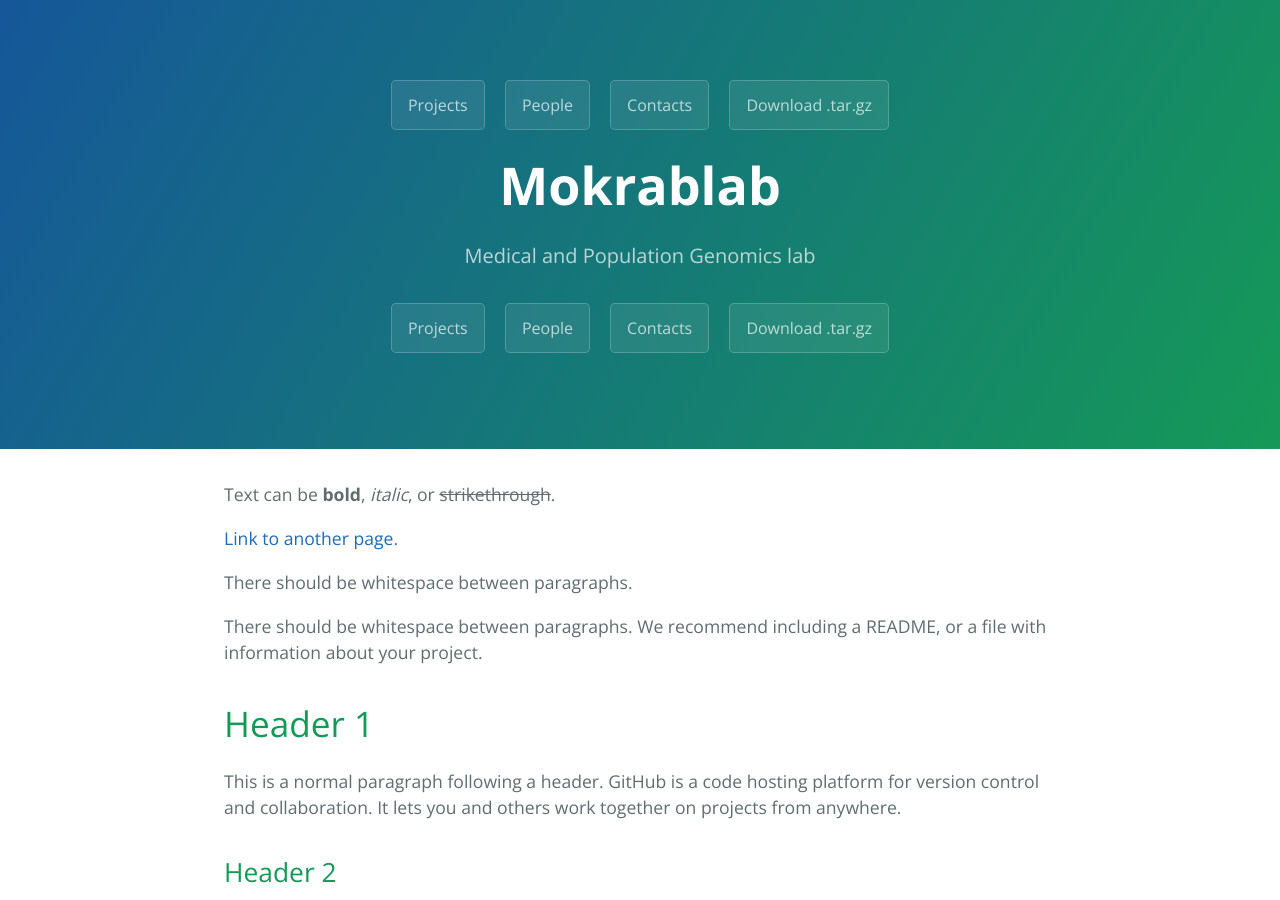
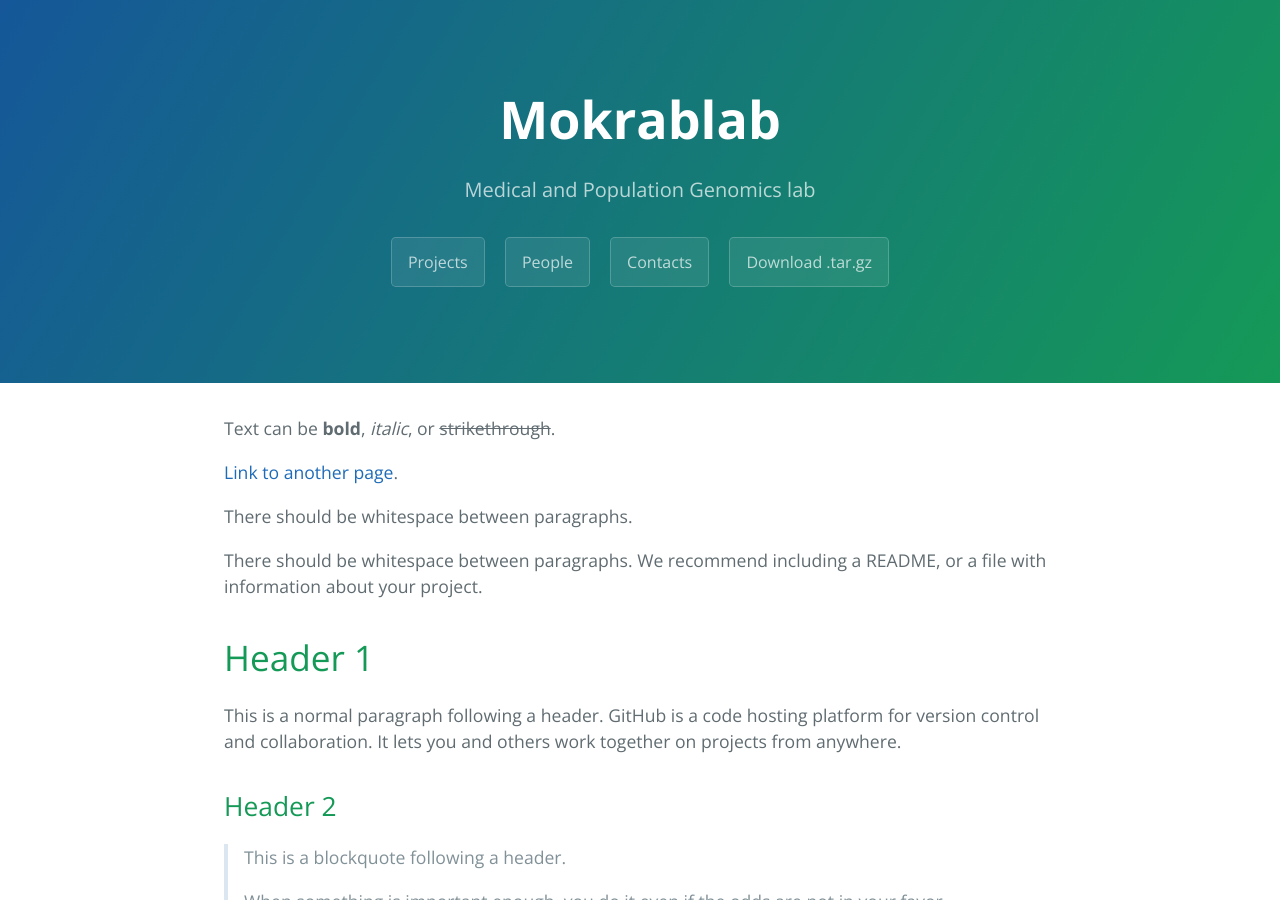
Before and after one commit to rfarhad/rfarhad.github.io, a Jekyll site: the page built from index.md, in a window 1280 px wide and 900 px high. Built offline with Jekyll 4.4.1, drawn with Linux system fonts in a browser that asks for light colours.

Commit message:
navigation edits

```diff
--- a/_layouts/default.html
+++ b/_layouts/default.html
@@ -7,7 +7,7 @@
     <link rel="preconnect" href="https://fonts.gstatic.com">
     <link rel="preload" href="https://fonts.googleapis.com/css?family=Open+Sans:400,700&display=swap" as="style" type="text/css" crossorigin>
     <meta name="viewport" content="width=device-width, initial-scale=1">
-    <meta name="theme-color" content="#157878">
+    <meta name="theme-color" content="#162626">
     <meta name="apple-mobile-web-app-status-bar-style" content="black-translucent">
     <link rel="stylesheet" href="{{ '/assets/css/style.css?v=' | append: site.github.build_revision | relative_url }}">
     {% include head-custom.html %}
@@ -16,11 +16,6 @@
     <a id="skip-to-content" href="#content">Skip to the content.</a>
 
     <header class="page-header" role="banner">
-      <a href= "/another-page.html" class="btn">Projects</a>
-      <a href= "/another-page.md" class="btn">People</a>
-      <a href= "/another-page.md" class="btn">Contacts</a>
-      <a href="{{ site.github.tar_url }}" class="btn">Download .tar.gz</a>
-
       <h1 class="project-name">{{ page.title | default: site.title | default: site.github.repository_name }}</h1>
       <h2 class="project-tagline">{{ page.description | default: site.description | default: site.github.project_tagline }}</h2>
       {% if site.github.is_project_page %}
```
